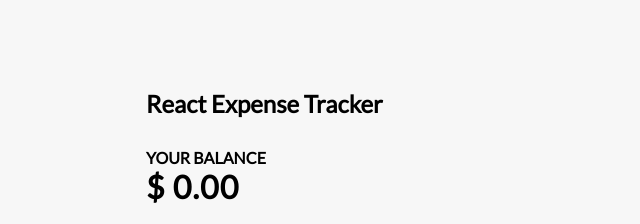
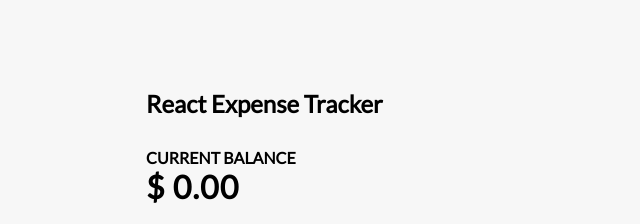
Before and after one commit to Desire01/React_Expense_Tracker, a React (Create React App) app: page / in a window 1280 px wide. Shown: the top 224 px of the page, without its empty margins (319-959 px from the left). Built offline with nearby package versions, Linux system fonts and the light colour scheme.

Commit message:
CMinor changes

```diff
--- a/src/components/Balance.js
+++ b/src/components/Balance.js
@@ -26,7 +26,7 @@ export const Balance = () => {
 
   return (
     <>
-      <h4>Your Balance</h4>
+      <h4>Current Balance</h4>
     <h1>{moneyFormatter(total)}</h1>
     </>
   )
```
Also changed, not shown: 1 other file (tests, documents, lock files or other folders).
